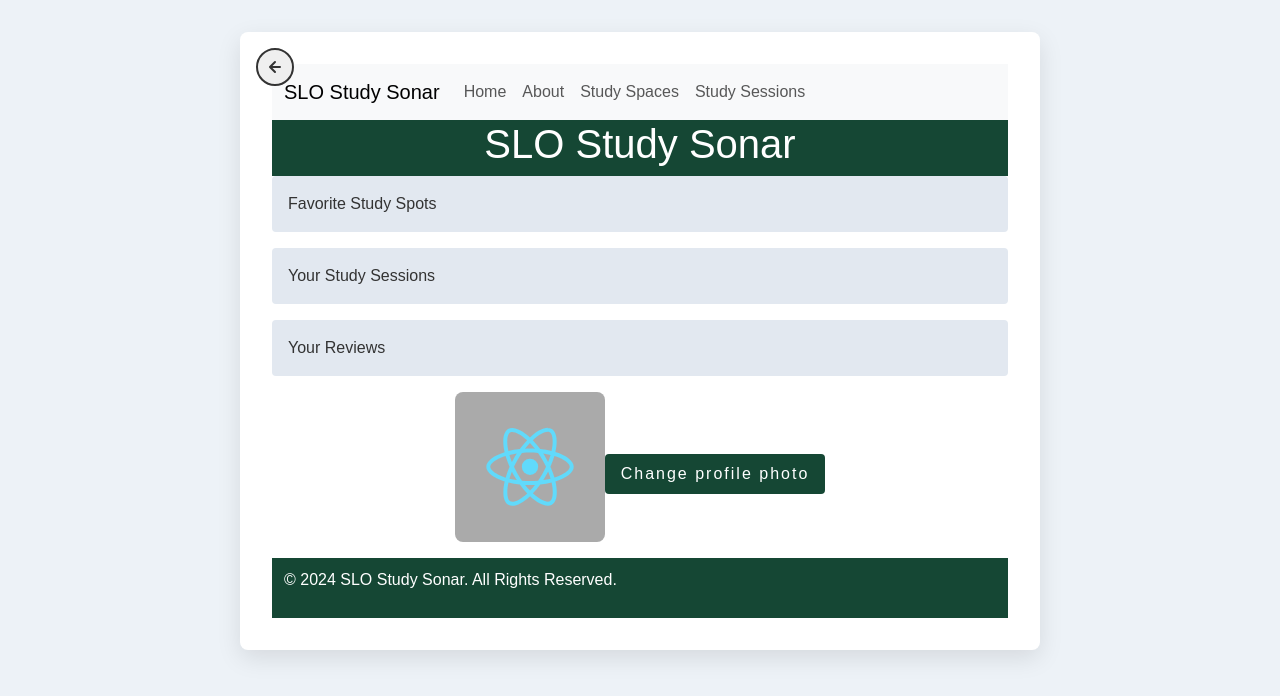
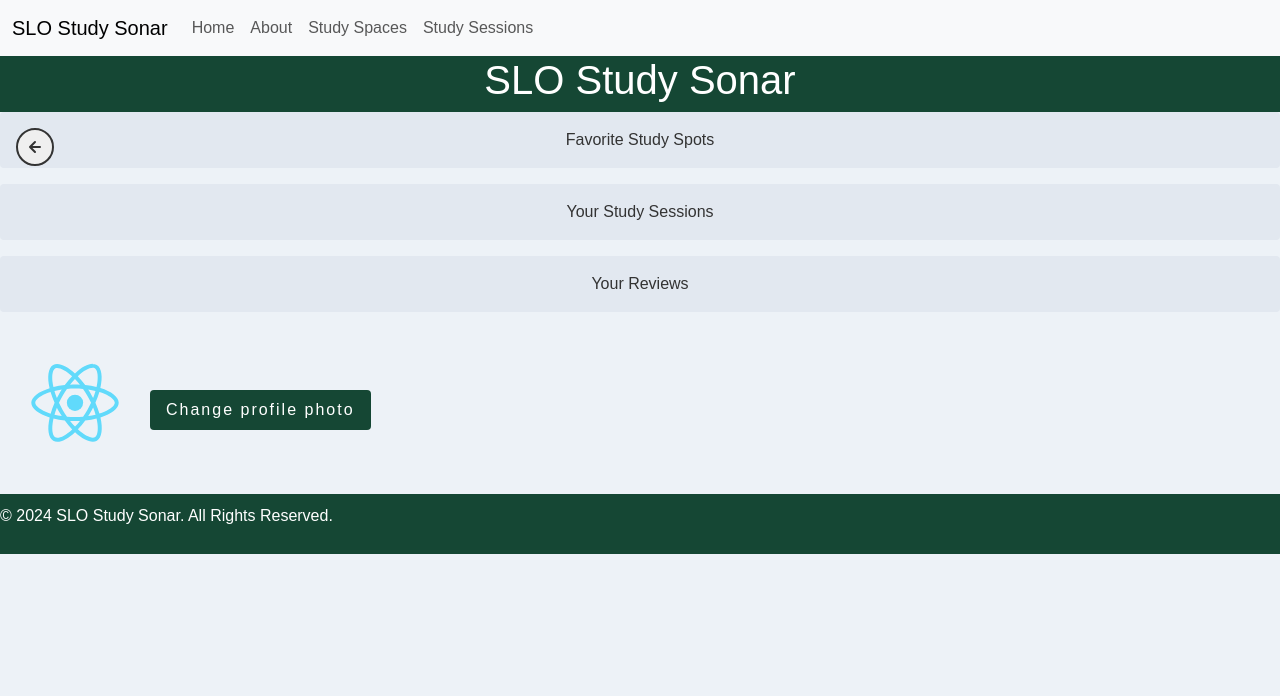
Before and after one commit to bhillyard/SloStudySonar, a React (Create React App) app in the folder packages/react-frontend/: page /dashboard in a window 1280 px wide. Shown: the top 696 px of the page. Built offline with nearby package versions, Linux system fonts and the light colour scheme.

Commit message:
add change photo button

```diff
--- a/packages/react-frontend/src/pages/Dashboard.js
+++ b/packages/react-frontend/src/pages/Dashboard.js
@@ -1,47 +1,77 @@
-import React from 'react';
+import React, { useState } from 'react';
 import '../style.css';
 import logo from '../logo.svg';
 import BackArrowButton from './BackArrowButton'; // Import CircleArrowButton component
 import Navbar from '../Navigation/Navbar';
 
 function Dashboard() {
+
+        const [profilePhoto, setProfilePhoto] = useState(logo);
+
+        //upload-profile-photo is the endpoint on server designed to receive the image upload.
+        const handlePhotoChange = async (event) => {
+            const file = event.target.files[0];
+            if (file && file.type.startsWith('image/')) {
+                const formData = new FormData();
+                formData.append('profilePhoto', file);
+
+                try {
+                    const response = await fetch('/upload-profile-photo', {
+                        method: 'POST',
+                        body: formData,
+                    });
+                    const result = await response.json();
+                    if (result.url) {
+                        setProfilePhoto(result.url);
+                    }
+                } catch (error) {
+                    console.error('Error uploading the file:', error);
+                }
+            }
+        };
+
+
+        const triggerFileInput = () => {
+            document.getElementById('profilePhotoInput').click();
+        };
+
     return (
 
-        <div class="user-dashboard">
-        <BackArrowButton onClick={() => { /* Add your click handler logic here */ }} />
-        <div class="user-info">
 
-        </div>
+
+        <div className="app-container"> {/* This class should make the div use the full page */}
         <Navbar />
       <header className="App-header">
         <h1>SLO Study Sonar</h1>
       </header>
+      <div className="back-arrow-container">
+        <BackArrowButton onClick={() => { /* Add your click handler logic here */ }} /></div>
+        <main className="dashboard-content">
 
 
-        <div class="dashboard-content">
-            <div class="content-section">
-                <a href="/FavStudySpots" class="dashboard-link">Favorite Study Spots</a>
+            {/* Links Section */}
+            <div className="links-section">
+                <a href="/FavStudySpots" className="dashboard-link">Favorite Study Spots</a>
+                <a href="/YourSessions" className="dashboard-link">Your Study Sessions</a>
+                <a href="/Reviews" className="dashboard-link">Your Reviews</a>
+            </div>
 
-            </div>
-            <div class="content-section">
-                <a href="/YourSessions" class="dashboard-link">Your Study Sessions</a>
-            </div>
-            <div class="content-section">
-                <a href="/Reviews" class="dashboard-link">Your Reviews</a>
+            {/* User Info Section */}
+            <div className="user-info-section">
+                <div className="profile-photo-container">
+                <img src={profilePhoto} alt="Profile" className="profile-photo" />
+                <button className="btn-change-photo" onClick={triggerFileInput}>Change profile photo</button>
+                <input type="file" id="profilePhotoInput" style={{ display: 'none' }} onChange={handlePhotoChange} />
             </div>
     </div>
 
-        <div class="profile-photo-section">
-            <img src={logo} alt="Profile" className="profile-photo" />
-            <button class="btn-change-photo">Change profile photo</button>
-        </div>
 
-        <footer>
-             <div class="container">
+
+
+        </main>
+        <footer className="app-footer">
             <p>&copy; 2024 SLO Study Sonar. All Rights Reserved.</p>
-            </div>
         </footer>
-
     </div>
 
     );
--- a/packages/react-frontend/src/pages/FavStudySpots.js
+++ b/packages/react-frontend/src/pages/FavStudySpots.js
@@ -7,12 +7,13 @@ function FavStudySpots() {
     return (
 
     <div class="study-spots-container">
-    < BackArrowButton />
+
     <Navbar />
             <header className="App-header">
             <h1>SLO Study Sonar</h1>
             </header>
-
+            <div className="back-arrow-container">
+        <BackArrowButton onClick={() => { /* Add your click handler logic here */ }} /></div>
     <h1 class="spots-title">Favorite Study Spots</h1>
     <table class="spots-table">
         <thead>
--- a/packages/react-frontend/src/pages/Reviews.js
+++ b/packages/react-frontend/src/pages/Reviews.js
@@ -6,11 +6,15 @@ import Navbar from '../Navigation/Navbar';
 function Reviews() {
     return (
         <div class="reviews-container">
-        < BackArrowButton />
+
         <Navbar />
             <header className="App-header">
             <h1>SLO Study Sonar</h1>
             </header>
+
+        <div className="back-arrow-container">
+        <BackArrowButton onClick={() => { /* Add your click handler logic here */ }} /></div>
+
         <h1 class="reviews-title">Your Reviews</h1>
         <table class="reviews-table">
             <thead>
--- a/packages/react-frontend/src/pages/YourSessions.js
+++ b/packages/react-frontend/src/pages/YourSessions.js
@@ -1,11 +1,20 @@
 import React from 'react';
 import '../style.css';
 import BackArrowButton from "./BackArrowButton";
+import Navbar from '../Navigation/Navbar';
 
 function YourSessions() {
     return (
         <div className="study-sessions-container">
-            < BackArrowButton />
+        <Navbar />
+            <header className="App-header">
+            <h1>SLO Study Sonar</h1>
+            </header>
+
+        <div className="back-arrow-container">
+        <BackArrowButton onClick={() => { /* Add your click handler logic here */ }} /></div>
+
+
             <h1 className="sessions-title">Your Study Sessions</h1>
             <table className="sessions-table">
                 <thead>
--- a/packages/react-frontend/src/style.css
+++ b/packages/react-frontend/src/style.css
@@ -10,9 +10,14 @@ body {
     color: #333;
 }
 
+.App-header h1 {
+    text-align: center; /* This will center the text in its container */
+}
 
 .dashboard-title, .spots-title, .sessions-title, .reviews-title {
     padding-top: 3rem;
+    text-align: center;
+
 }
 
 
@@ -38,6 +43,7 @@ body {
     margin-bottom: 1rem;
     text-decoration: none;
     transition: background-color 0.3s;
+    text-align: center;
 }
 
 .dashboard-content a:hover {
@@ -46,18 +52,21 @@ body {
 
 
 .profile-photo-section {
-    text-align: center;
-    margin-top: 1rem;
+    display: flex; /* Flexbox will help in centering the content */
+    flex-direction: column; /* Stack children vertically */
+    align-items: center; /* Center items horizontally within the flex container */
+    justify-content: center; /* Center items vertically within the flex container */
+    width: 100%; /* Take the full width to maintain the container size */
+    margin-top: 1rem; /* Maintain the top margin as before */
 }
 
 
 .profile-photo {
-    display: inline-block;
+    /* Ensure the width and height are set to maintain aspect ratio */
     width: 150px;
     height: 150px;
-    background-color: #aaa;
-    border-radius: 0.5rem;
-    margin-bottom: 1rem;
+    border-radius: 50%; /* Make it round */
+    margin-bottom: 1rem; /* Space between the photo and the button */
 }
 
 
@@ -70,10 +79,13 @@ body {
     cursor: pointer;
     font-size: 1rem;
     transition: background-color 0.3s;
+    align-items: center;
+
 }
 
 .btn-change-photo:hover {
     background-color: #154734;
+
 }
 
 
```
Lines whose indentation alone changed are shown as unchanged.
